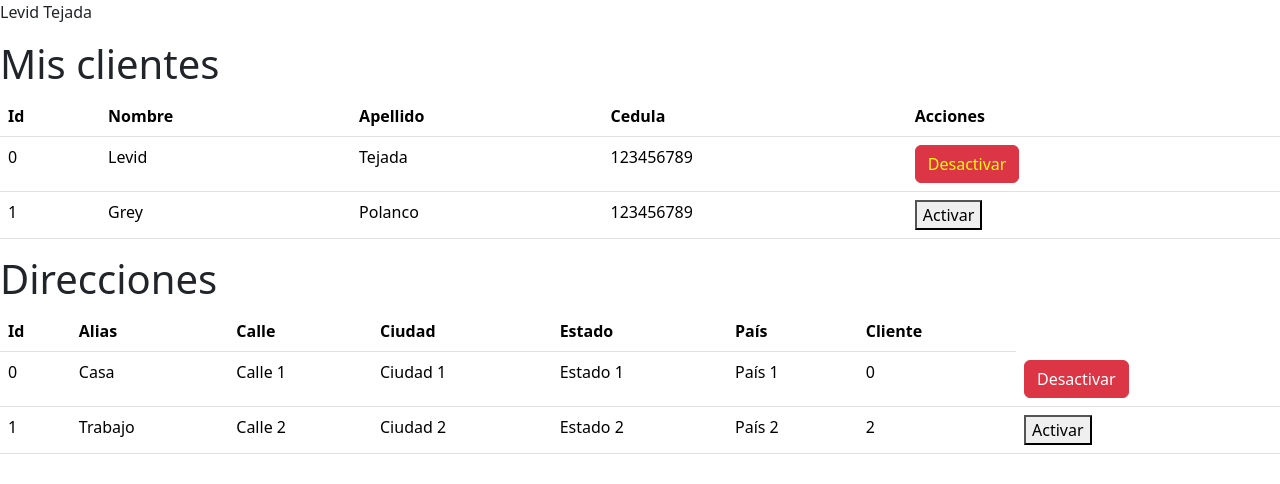
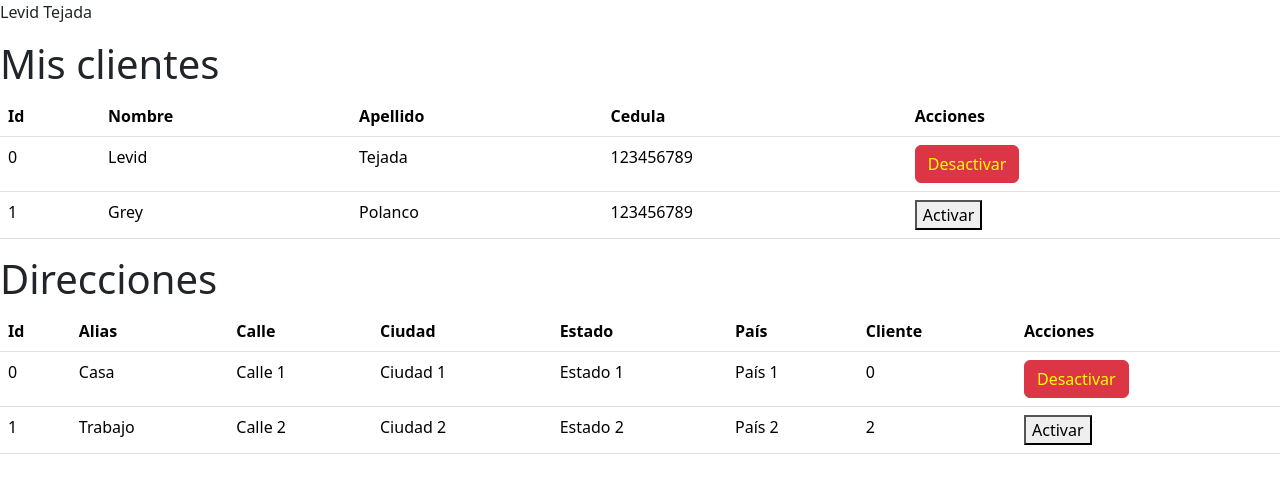
Before and after one commit to JaSsT20/AngularCourse, an Angular app: page / in a window 1280 px wide. Shown: the top 484 px of the page. Built offline with nearby package versions, Linux system fonts and the light colour scheme.

Commit message:
Agregando estilo para activo

```diff
--- a/src/app/direccion/direccion.component.css
+++ b/src/app/direccion/direccion.component.css
@@ -0,0 +1,3 @@
+.activo{
+  color: yellow;
+}
--- a/src/app/direccion/direccion.component.html
+++ b/src/app/direccion/direccion.component.html
@@ -10,6 +10,7 @@
       <th>Estado</th>
       <th>País</th>
       <th>Cliente</th>
+      <th>Acciones</th>
     </tr>
   </thead>
   <tbody>
```
